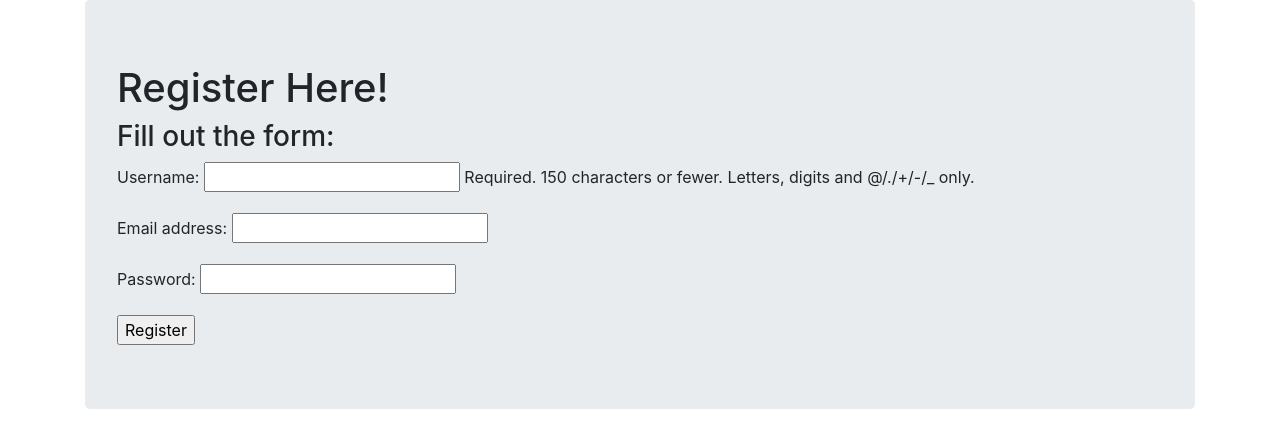
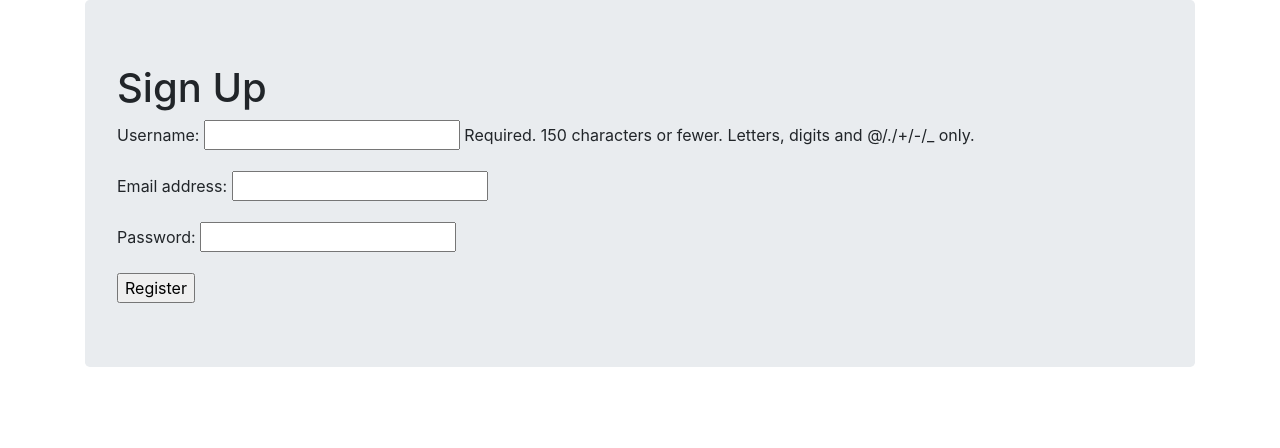
Before and after one commit to Drew-Andersen/Django-E-commerce-Website, a Django app: page /register/ in a window 1280 px wide. Shown: the part 56-504 px from the top of the page. Run offline with Django 5.2, Linux system fonts and the light colour scheme.

Commit message:
Editing nthe register.html

```diff
--- a/shop_project/store_app/templates/shop_app/register.html
+++ b/shop_project/store_app/templates/shop_app/register.html
@@ -7,12 +7,10 @@
     <div class="jumbotron">
 
         {% if registered %}
-            <h1>Thank you for resitering!</h1>
+            <h1>Thank you for signing up!</h1>
+        {% else %}
 
-        {% else %}
-            <h1>Register Here!</h1>
-            <h3>Fill out the form:</h3>
-
+            <h1>Sign Up</h1>
             <form enctype="multipart/form-data" method="POST">
                 {% csrf_token %}
                 {{ user_form.as_p }}
```
